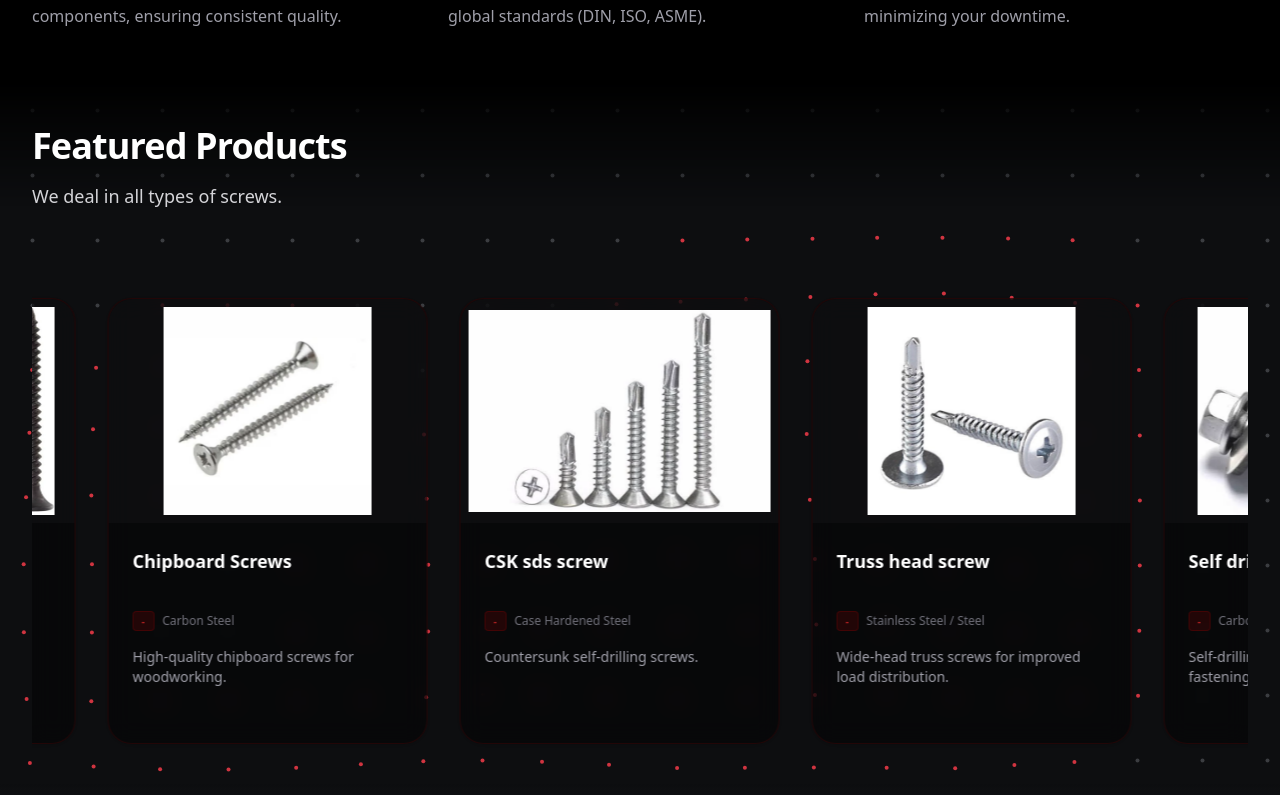
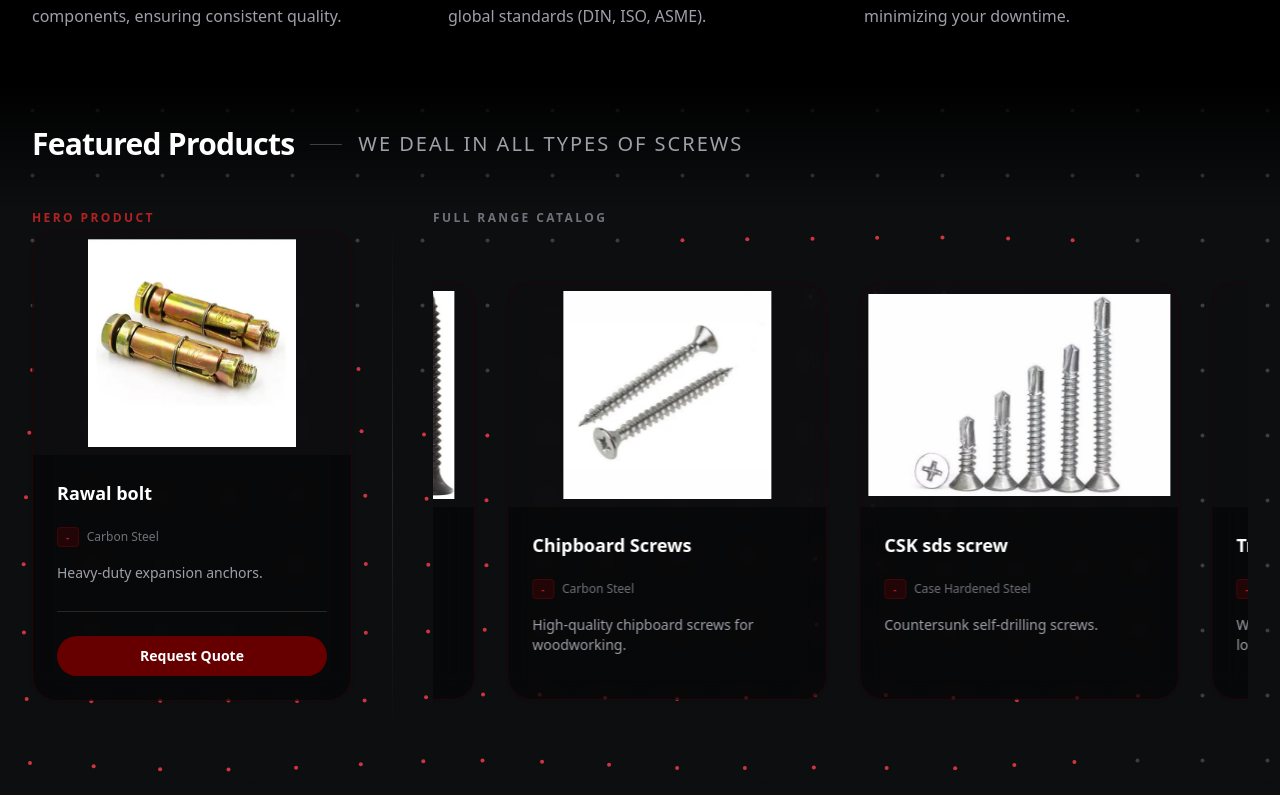
Before and after one commit to xjaskiratx/CFCFasteners, a Next.js app: page / in a window 1280 px wide. Shown: the part 1065-1860 px from the top of the page. Built offline with nearby package versions, Linux system fonts and the light colour scheme.

Commit message:
feat: redesign featured products section and optimize assets

```diff
--- a/src/app/page.tsx
+++ b/src/app/page.tsx
@@ -23,7 +23,9 @@ export const metadata = {
 };
 
 export default function Home() {
-  const featuredProducts: Product[] = productsData.slice(0, 6) as Product[];
+  const rawalBolt = productsData.find(p => p.id === "rawal-bolt") as Product;
+  const carouselProducts = productsData.filter(p => p.id !== "rawal-bolt") as Product[];
+
   return (
     <div className="flex flex-col w-full overflow-hidden">
       {/* Hero Section */}
@@ -155,12 +157,32 @@ export default function Home() {
         <div className="absolute top-0 left-0 w-full h-20 lg:h-32 bg-linear-to-b from-white dark:from-black via-white/50 dark:via-black/50 to-transparent z-10 pointer-events-none"></div>
         <div className="mx-auto max-w-7xl px-4 sm:px-6 lg:px-8 pt-8 pb-16 sm:pt-12 sm:pb-24 relative z-10">
           <div className="mb-12 text-center sm:text-left">
-            <h2 className="text-3xl font-bold tracking-tight text-white sm:text-4xl">Featured Products</h2>
-            <p className="mt-4 text-lg text-zinc-300">We deal in all types of screws.</p>
+            <h2 className="text-2xl sm:text-3xl font-bold tracking-tight text-white inline-flex items-center gap-4 flex-wrap justify-center sm:justify-start">
+              Featured Products
+              <span className="hidden sm:inline w-8 h-px bg-zinc-700"></span>
+              <span className="text-lg sm:text-xl text-zinc-400 font-normal uppercase tracking-widest leading-relaxed">
+                We deal in all types of screws
+              </span>
+            </h2>
           </div>
 
-          <div className="product-grid">
-            <ProductCarousel products={featuredProducts} />
+          <div className="flex flex-col lg:flex-row items-stretch gap-8">
+            {/* Hero Product - Rawal Bolt */}
+            <div className="w-full lg:w-[320px] shrink-0">
+              <div className="flex flex-col">
+                <div className="mb-1 text-primary-light font-bold uppercase tracking-[0.2em] text-xs text-center lg:text-left">Hero Product</div>
+                <ProductCard product={rawalBolt} showQuoteButton={true} />
+              </div>
+            </div>
+
+            {/* Vertical Divider */}
+            <div className="hidden lg:block w-px self-stretch bg-linear-to-b from-transparent via-zinc-800 to-transparent mx-2"></div>
+
+            {/* Carousel */}
+            <div className="flex-1 min-w-0 flex flex-col justify-center">
+              <div className="mb-4 text-zinc-500 font-bold uppercase tracking-[0.2em] text-xs text-center lg:text-left">Full Range Catalog</div>
+              <ProductCarousel products={carouselProducts} />
+            </div>
           </div>
 
           <div className="mt-10 sm:hidden">
--- a/src/components/ProductCard.tsx
+++ b/src/components/ProductCard.tsx
@@ -37,7 +37,7 @@ export default function ProductCard({ product, showQuoteButton = true }: Product
                 </div>
                 {/* Text Content with Flex Grow to Push Buttons Down */}
                 <div className="flex flex-1 flex-col p-6 text-left">
-                    <h3 className="text-lg font-bold text-white min-h-[3.5rem] line-clamp-2">
+                    <h3 className="text-lg font-bold text-white min-h-[2.5rem] line-clamp-2">
                         {product.name}
                     </h3>
                     <div className="mt-2 flex items-center gap-2 text-sm text-zinc-400">
@@ -46,7 +46,7 @@ export default function ProductCard({ product, showQuoteButton = true }: Product
                         </span>
                         <span className="text-zinc-500 font-medium text-xs truncate whitespace-nowrap">{product.material}</span>
                     </div>
-                    <p className="mt-4 text-sm text-zinc-400 line-clamp-3 min-h-[4.5rem]">
+                    <p className="mt-4 text-sm text-zinc-400 line-clamp-3 min-h-[3rem]">
                         {product.description}
                     </p>
                     {showQuoteButton && (
--- a/src/data/products.json
+++ b/src/data/products.json
@@ -72,7 +72,7 @@
         "grade": "-",
         "standard": "-",
         "description": "Heavy-duty expansion anchors.",
-        "imageUrl": "/RawalBolt.webp",
+        "imageUrl": "/RawalBolt_v1.webp",
         "sizeChart": "M6 to M16",
         "finish": "Yellow Zinc",
         "application": "Heavy-duty masonry anchoring; racking and machinery."
```
Also changed, not shown: public/RawalBolt.webp (deleted), public/RawalBolt_v1.webp (added).
